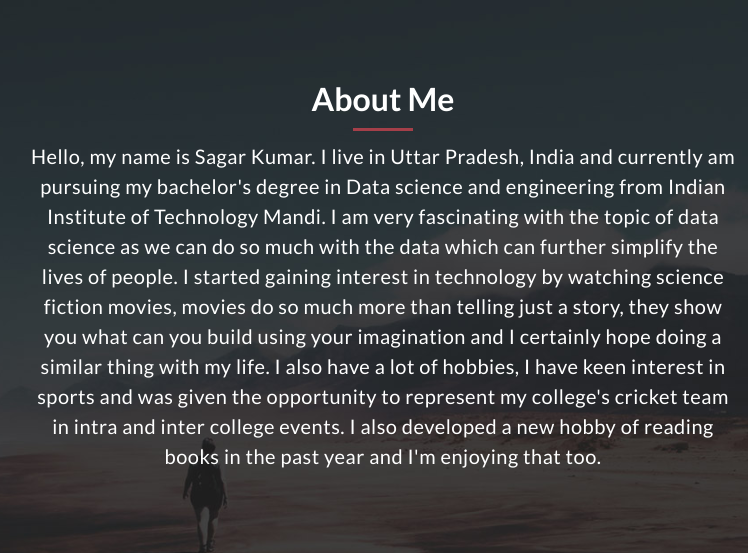
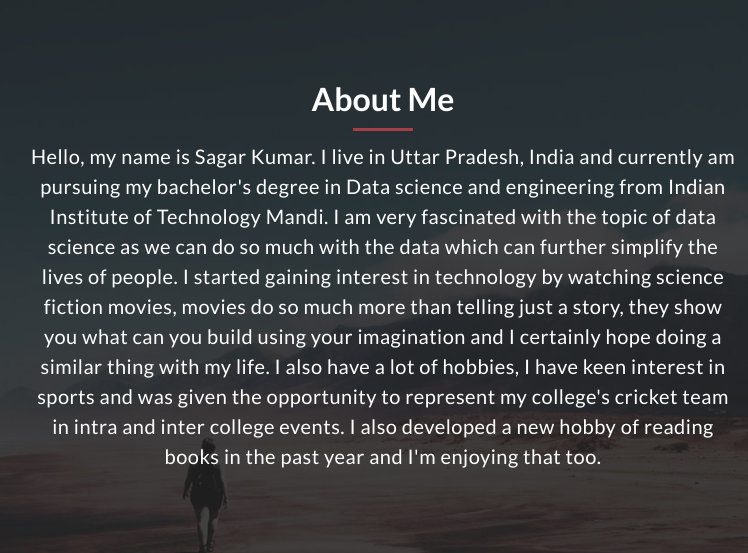
Before and after one commit to sagarkumardse/sagarkumardse.github.io, a plain HTML site: page index.html in a window 1280 px wide. Shown: the top 553 px of the page, 417-1165 px from the left. Drawn offline with Linux system fonts and the light colour scheme.

Commit message:
fix garammer mistake

```diff
--- a/index.html
+++ b/index.html
@@ -80,7 +80,7 @@ https://templatemo.com/tm-531-reflux
             <div class="line-dec"></div>
             <span
               >Hello, my name is Sagar Kumar. I live in Uttar Pradesh, India and currently am pursuing my bachelor's degree in Data science and engineering
-			  from Indian Institute of Technology Mandi. I am very fascinating with the topic of data science as we can do so
+			  from Indian Institute of Technology Mandi. I am very fascinated with the topic of data science as we can do so
 			  much with the data which can further simplify the lives of people. I started gaining interest in technology by watching science fiction movies,
 			   movies do so much more than telling just a story, they show you what can you build using your imagination and I certainly hope doing a similar
 			  thing with my life. I also have a lot of hobbies, I have keen interest in sports and was given the opportunity to represent my college's cricket team
```
